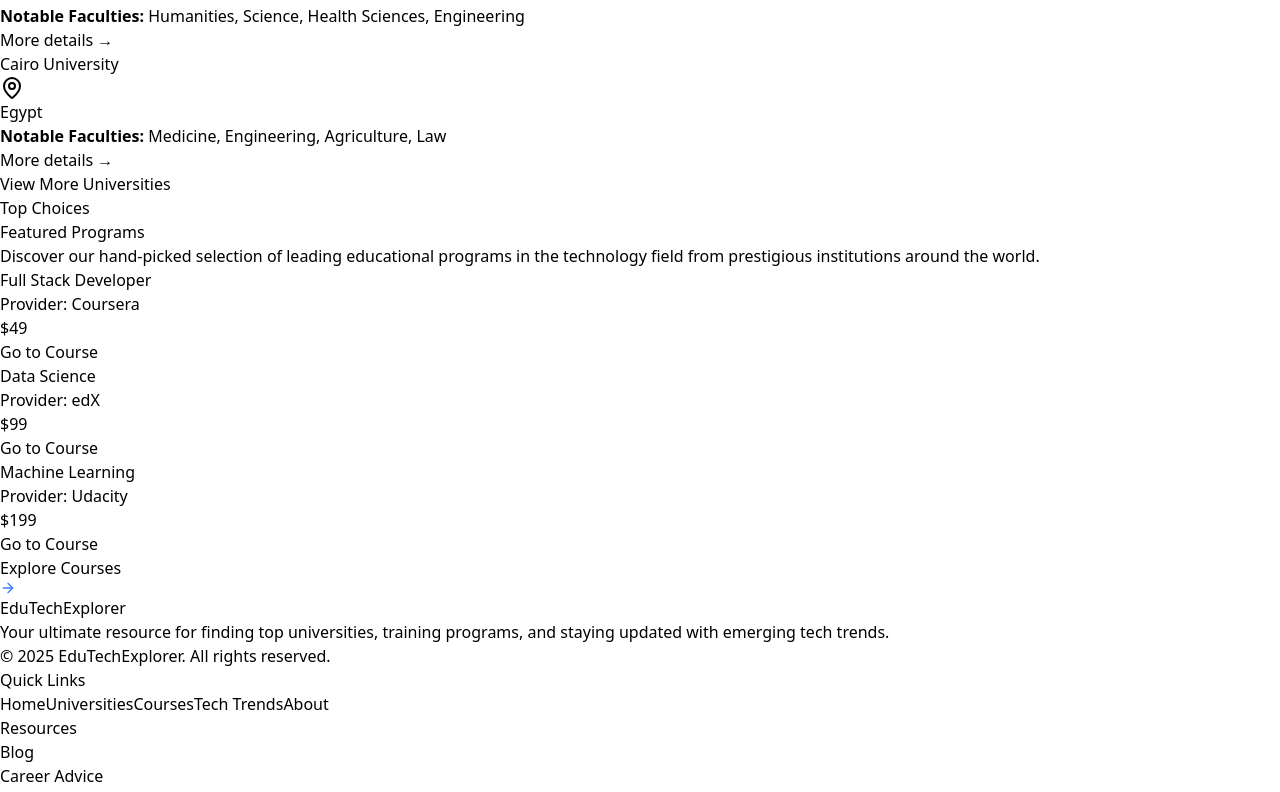
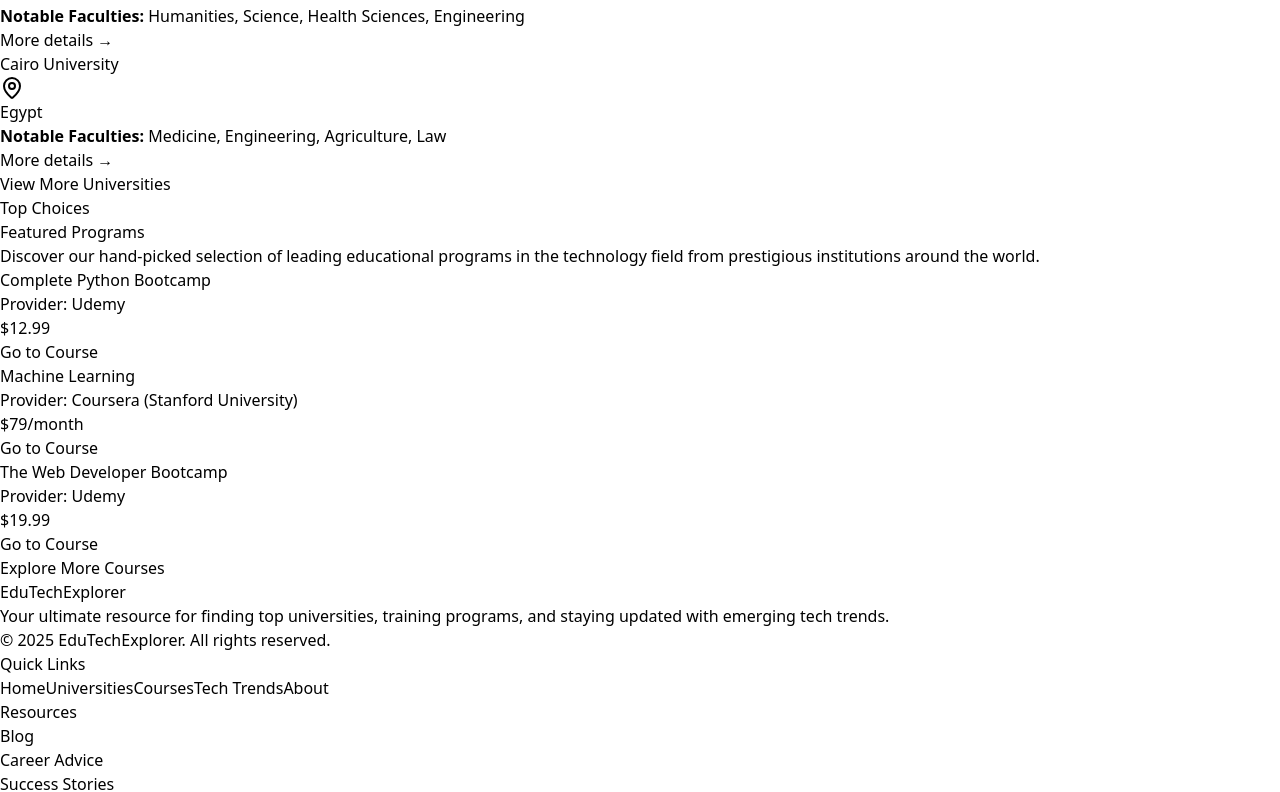
Before and after one commit to nestormuk/EduTechExplorer, a React (Vite) app: page / in a window 1280 px wide. Shown: the part 534-1326 px from the top of the page. Built offline with nearby package versions, Linux system fonts and the light colour scheme.

Commit message:
Fetch course data dynamically in CourseSection, add loading and error handling; update CourseCard to display price correctly

```diff
--- a/src/components/CourseCard.jsx
+++ b/src/components/CourseCard.jsx
@@ -5,7 +5,7 @@
     <div className="bg-white shadow-lg rounded-2xl p-4 w-80 border border-gray-200">
       <h2 className="text-xl font-semibold text-gray-800">{title}</h2>
       <p className="text-sm text-gray-600 mt-1">Provider: {provider}</p>
-      <p className="text-lg font-bold text-blue-500 mt-2">${price}</p>
+      <p className="text-lg font-bold text-blue-500 mt-2">{price}</p>
       <a
         href={link}
         target="_blank"
--- a/src/components/CourseSection.jsx
+++ b/src/components/CourseSection.jsx
@@ -1,9 +1,33 @@
-import React from 'react';
-import CourseCard from './CourseCard';
-import { Link } from 'react-router-dom';
-import { ArrowRight } from 'lucide-react';
+import { useEffect, useState } from "react";
+import { useNavigate } from "react-router-dom";
+import CourseCard from "./CourseCard";
 
-export default function CourseSection() {
+const CourseSection = () => {
+  const [courses, setCourses] = useState([]);
+  const [loading, setLoading] = useState(true);
+  const [error, setError] = useState(null);
+  const navigate = useNavigate();
+
+  useEffect(() => {
+    fetch("/mockdata/courses.json") // Fetch from public folder
+      .then((response) => {
+        if (!response.ok) {
+          throw new Error("Failed to fetch course data");
+        }
+        return response.json();
+      })
+      .then((data) => {
+        console.log(data); // Log the data to inspect the structure
+        setCourses(data.courses.slice(0, 3)); // Access 'courses' and slice the first 3
+        setLoading(false);
+      })
+      .catch((error) => {
+        console.error("Error loading course data:", error);
+        setError(error.message);
+        setLoading(false);
+      });
+  }, []);
+
   return (
     <div className="text-center py-16 px-6 bg-gradient-to-r from-blue-50 to-blue-100">
       <p className="text-sm text-blue-500 font-semibold uppercase tracking-wide">Top Choices</p>
@@ -12,32 +36,36 @@
         Discover our hand-picked selection of leading educational programs in the technology field from prestigious institutions around the world.
       </p>
 
-      <div className="flex flex-wrap justify-center gap-8 mt-12">
-        <CourseCard
-          title="Full Stack Developer"
-          provider="Coursera"
-          price="49"
-          link="https://www.coursera.org/specializations/full-stack-developer"
-        />
-        <CourseCard
-          title="Data Science"
-          provider="edX"
-          price="99"
-          link="https://www.edx.org/professional-certificate/data-science"
-        />
-        <CourseCard
-          title="Machine Learning"
-          provider="Udacity"
-          price="199"
-          link="https://www.udacity.com/course/machine-learning-nanodegree--nd229"
-        />
-      </div>
+      {loading ? (
+        // Loading spinner while fetching data
+        <div className="flex justify-center items-center mt-12">
+          <div className="animate-spin h-8 w-8 border-4 border-blue-600 border-t-transparent rounded-full"></div>
+        </div>
+      ) : error ? (
+        // Show error if there is one
+        <div className="text-red-500 mt-4">{error}</div>
+      ) : (
+        <div className="flex flex-wrap justify-center gap-8 mt-12">
+          {courses.map((course) => (
+            <CourseCard
+              key={course.title} // Using `title` as a unique key
+              title={course.title}
+              provider={course.provider}
+              price={course.price}
+              link={course.link}
+            />
+          ))}
+        </div>
+      )}
 
-      <div className='mt-12'>
-      <Link to="/courses" className="hover:text-blue-500">Explore Courses</Link>
-      <ArrowRight className="inline-block ml-2" size={16} color="#3B82F6" />
-      </div>
-
+      <button
+        className="mt-12 px-4 py-2 bg-blue-600 text-white rounded-md hover:bg-blue-700 transition"
+        onClick={() => navigate("/courses")}
+      >
+        Explore More Courses
+      </button>
     </div>
   );
-}
+};
+
+export default CourseSection;
--- a/src/components/UniversitySection.jsx
+++ b/src/components/UniversitySection.jsx
@@ -16,7 +16,7 @@
         return response.json();
       })
       .then((data) => {
-        setUniversities(data.slice(0, 3)); // Get only the first 3
+        setUniversities(data.slice(0, 3));
         setLoading(false);
       })
       .catch((error) => {
@@ -30,7 +30,7 @@
       <h2 className="text-2xl font-bold mb-4">Top Universities</h2>
 
       {loading ? (
-        // Loader (You can replace this with a spinner animation)
+
         <div className="flex justify-center items-center">
           <div className="animate-spin h-8 w-8 border-4 border-blue-600 border-t-transparent rounded-full"></div>
         </div>
```
